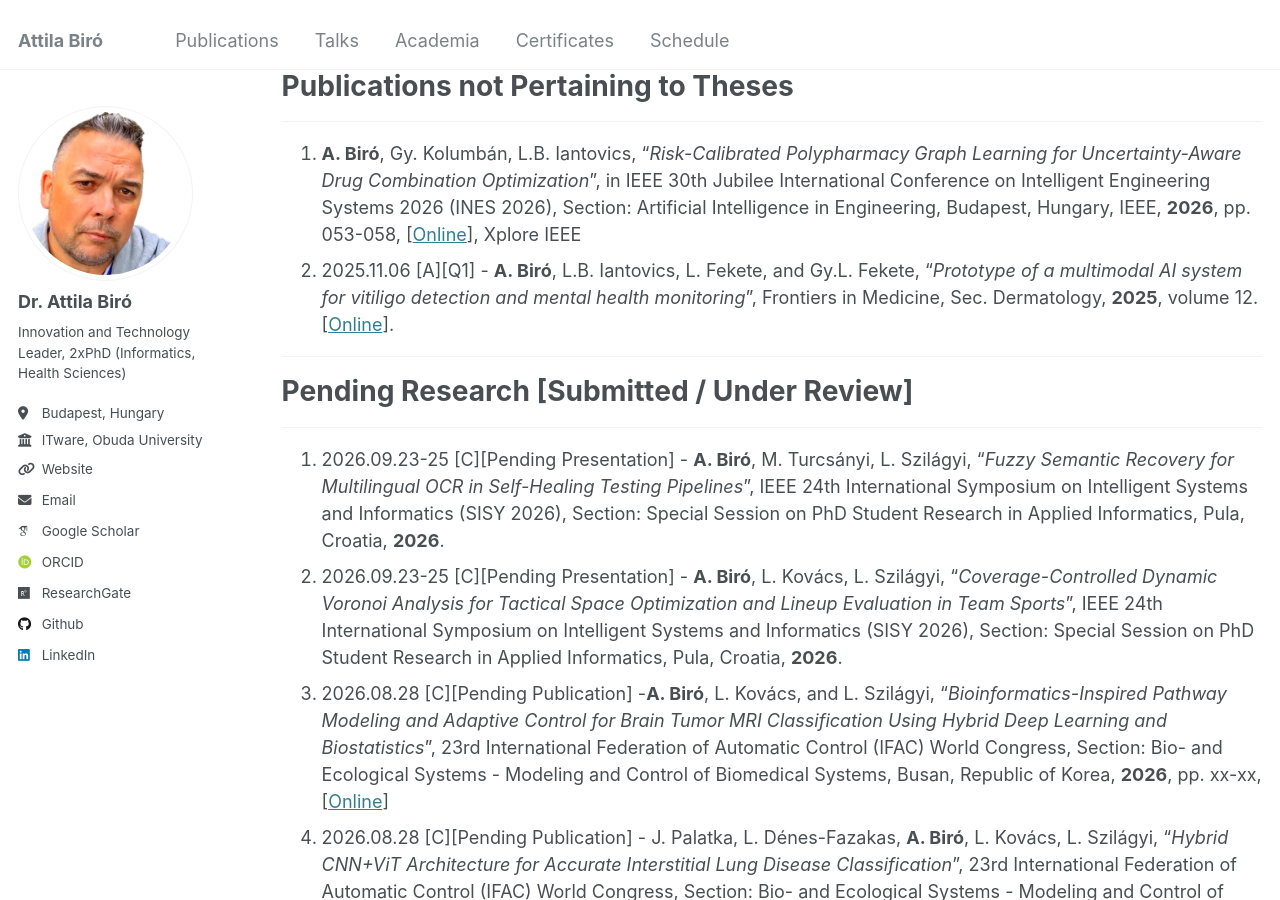
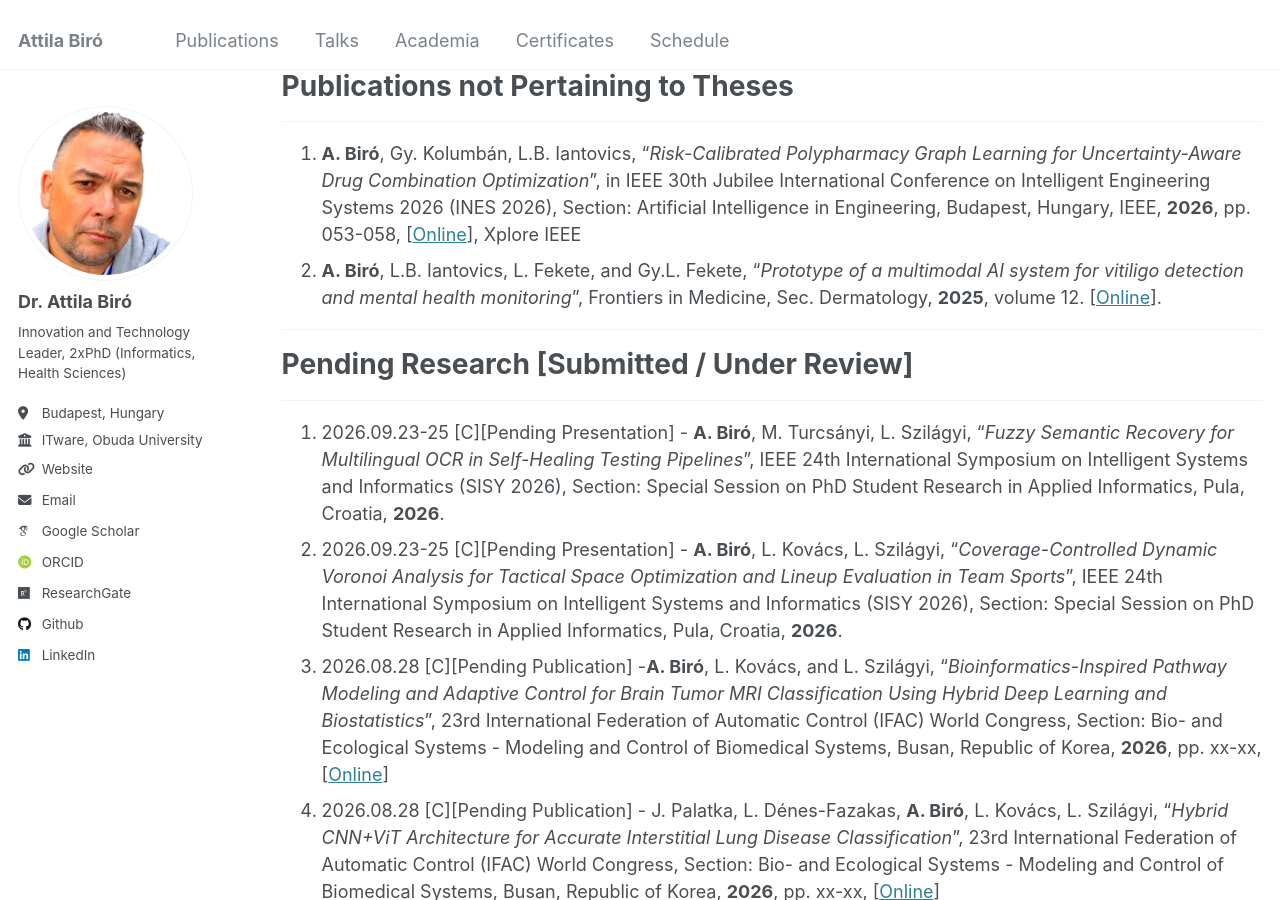
Before and after one commit to biroka/biroka.github.io, a Jekyll site: the page built from _pages/phd_mathematics.md, in a window 1280 px wide and 900 px high, scrolled down 1819 px. Built offline with Jekyll 4.4.1, drawn with Linux system fonts in a browser that asks for light colours; some web fonts are replaced.

Commit message:
Fix publication entry formatting in phd_mathematics.md

```diff
--- a/_pages/phd_mathematics.md
+++ b/_pages/phd_mathematics.md
@@ -36,7 +36,7 @@ author_profile: true
 # Publications not Pertaining to Theses
 ***
 1. **A. Biró**, Gy. Kolumbán, L.B. Iantovics, "_Risk-Calibrated Polypharmacy Graph Learning for Uncertainty-Aware Drug Combination Optimization_", in IEEE 30th Jubilee International Conference on Intelligent Engineering Systems 2026 (INES 2026), Section: Artificial Intelligence in Engineering, Budapest, Hungary, IEEE, **2026**, pp. 053-058, [<a target="_new" href="https://doi.org/10.1109/INES69513.2026.11661206">Online</a>], Xplore IEEE
-2. 2025.11.06 [A][Q1] - **A. Biró**, L.B. Iantovics, L. Fekete, and Gy.L. Fekete, "_Prototype of a multimodal AI system for vitiligo detection and mental health monitoring_", Frontiers in Medicine, Sec. Dermatology, **2025**, volume 12. [<a target="_new" href="https://www.frontiersin.org/journals/medicine/articles/10.3389/fmed.2025.1709891">Online</a>].
+2. **A. Biró**, L.B. Iantovics, L. Fekete, and Gy.L. Fekete, "_Prototype of a multimodal AI system for vitiligo detection and mental health monitoring_", Frontiers in Medicine, Sec. Dermatology, **2025**, volume 12. [<a target="_new" href="https://www.frontiersin.org/journals/medicine/articles/10.3389/fmed.2025.1709891">Online</a>].
 
 ***
 # Pending Research [Submitted / Under Review]
```
